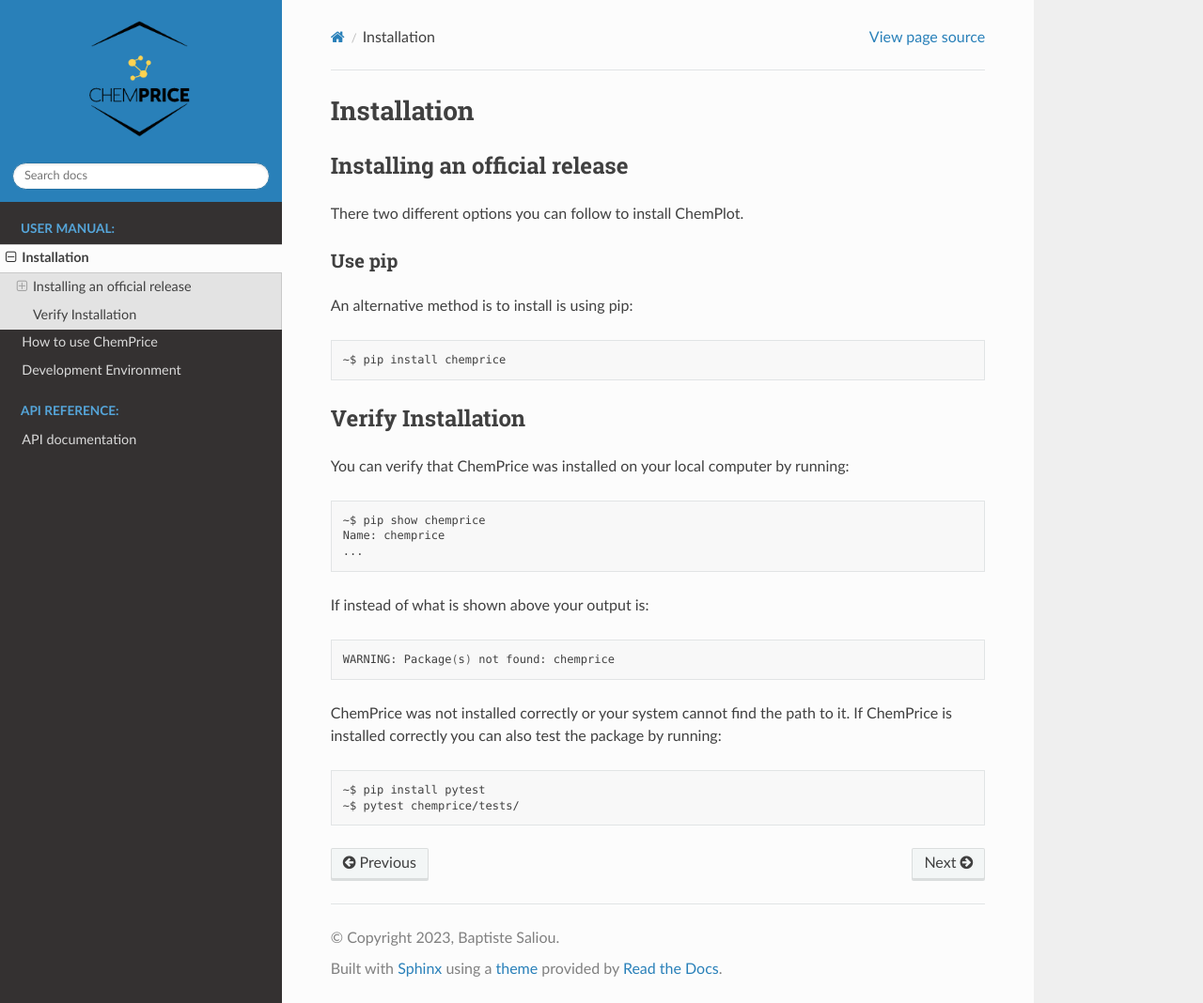
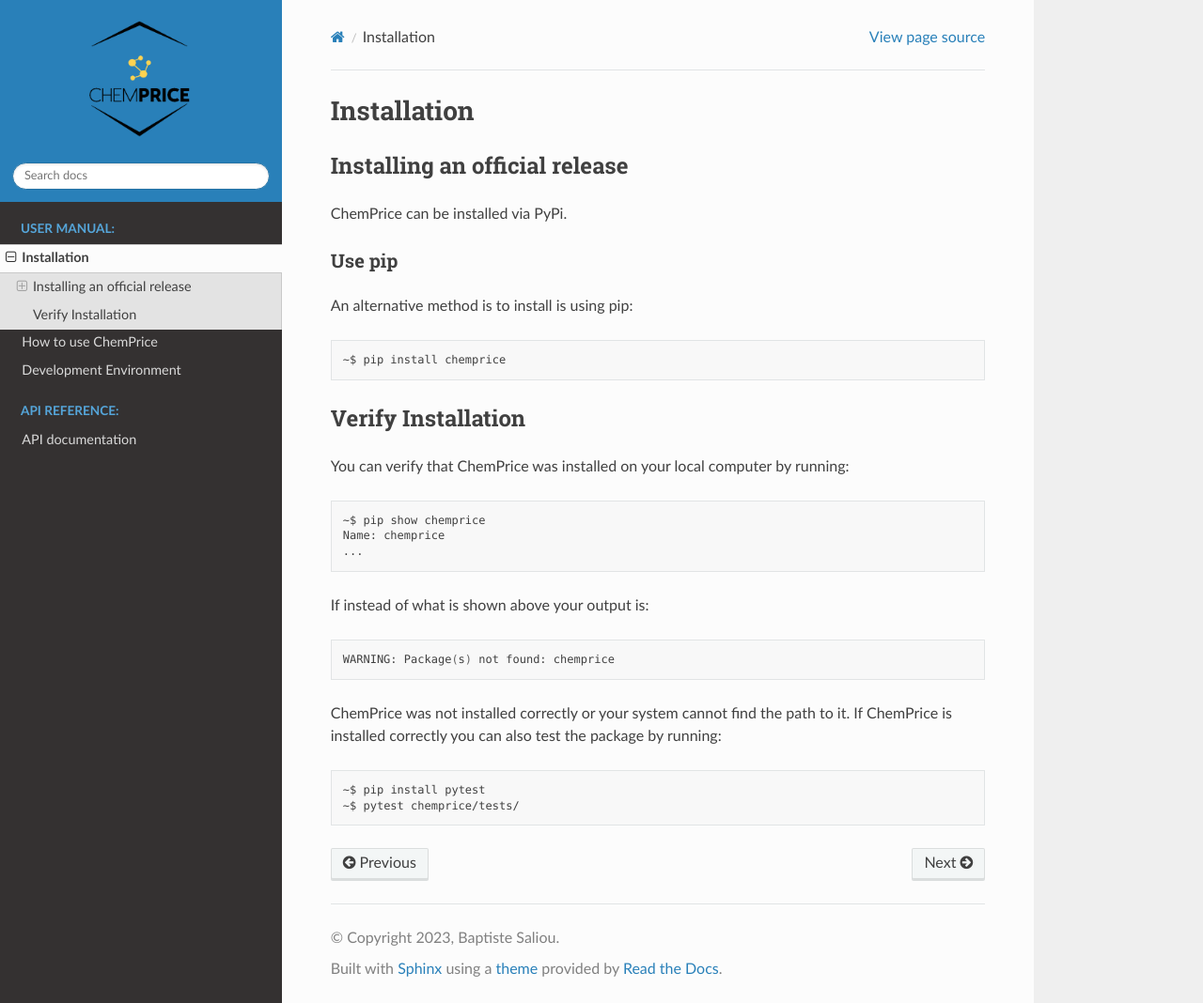
Before and after one commit to bsaliou/ChemPrice, a Sphinx documentation site: the page built from docs/source/user_manual/installation.rst, in a window 1280 px wide and 1068 px high. Shown: the whole window at 94% size. Built offline with Sphinx 7.4.7 and the Read the Docs theme 2.0.0, drawn with Linux system fonts in a browser that asks for light colours.

Commit message:
Update installation.rst

```diff
--- a/docs/source/user_manual/installation.rst
+++ b/docs/source/user_manual/installation.rst
@@ -4,7 +4,7 @@
 Installing an official release
 ------------------------------
 
-There two different options you can follow to install ChemPlot.
+ChemPrice can be installed via PyPi.
 
 Use pip
 ^^^^^^^^^^^^^^^^^
```
